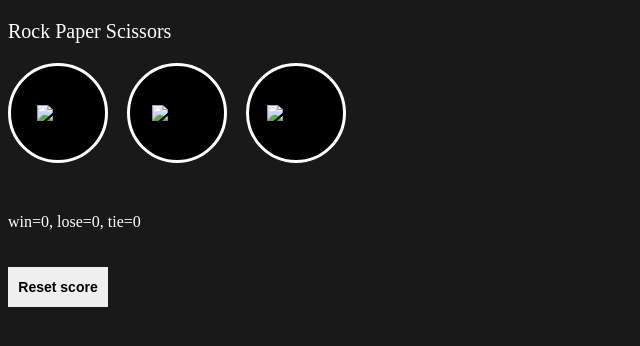
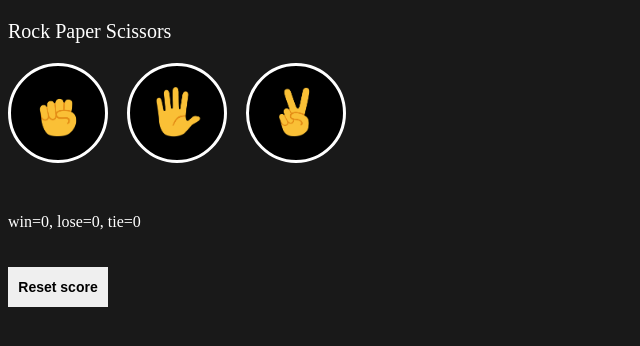
Before and after one commit to NITHOSH14/RPS-Game-projects, a plain HTML site: page index.html in a window 1280 px wide. Shown: the whole page, without its empty margins (0-640 px from the left). Drawn offline with Linux system fonts and the light colour scheme.

Commit message:
Update index.html

```diff
--- a/index.html
+++ b/index.html
@@ -11,15 +11,15 @@
          <button
         onclick="
       playGame('rock')
-    " class="move-button"><img src="images/rock-emoji.png" alt="rock" width="50px" height="50px" ></button>
+    " class="move-button"><img src="rock-emoji.png" alt="rock" width="50px" height="50px" ></button>
 
         <button  onclick="
         playGame('paper');
-       " class="move-button"><img src="images/paper-emoji.png " alt="paper" width="50px" height="50px"></button>
+       " class="move-button"><img src="paper-emoji.png " alt="paper" width="50px" height="50px"></button>
 
         <button  onclick="
         playGame('scissor')
-        " class="move-button"><img src="images/scissor-emoji.png" alt="scissor" width="50px" height="50px">
+        " class="move-button"><img src="scissor-emoji.png" alt="scissor" width="50px" height="50px">
          </button>
 
          <p class="js-result results" ></p>
```
